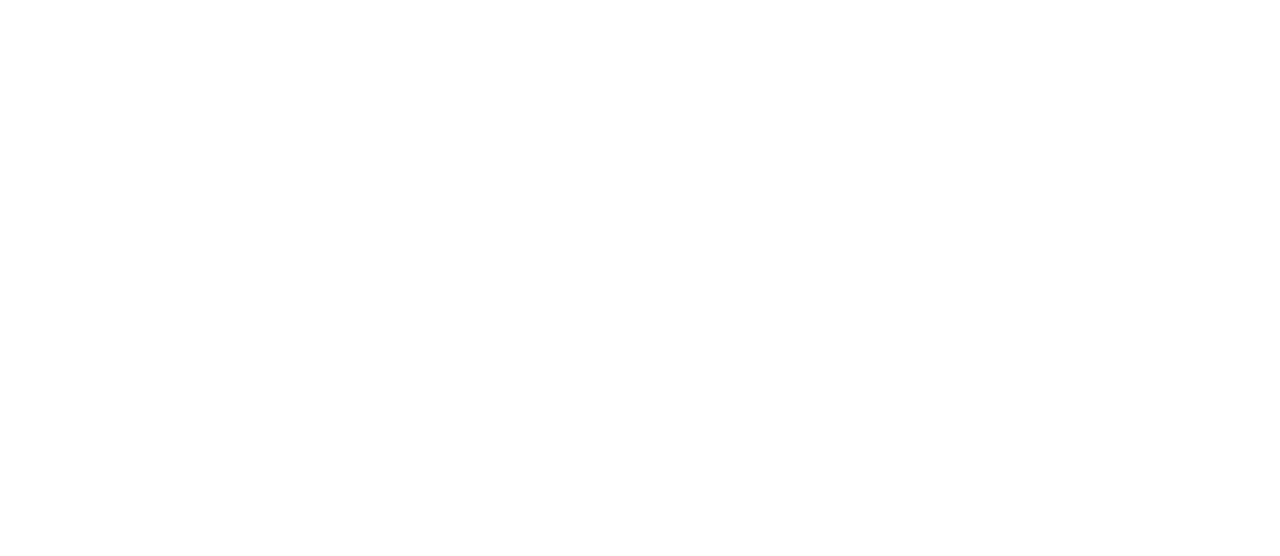
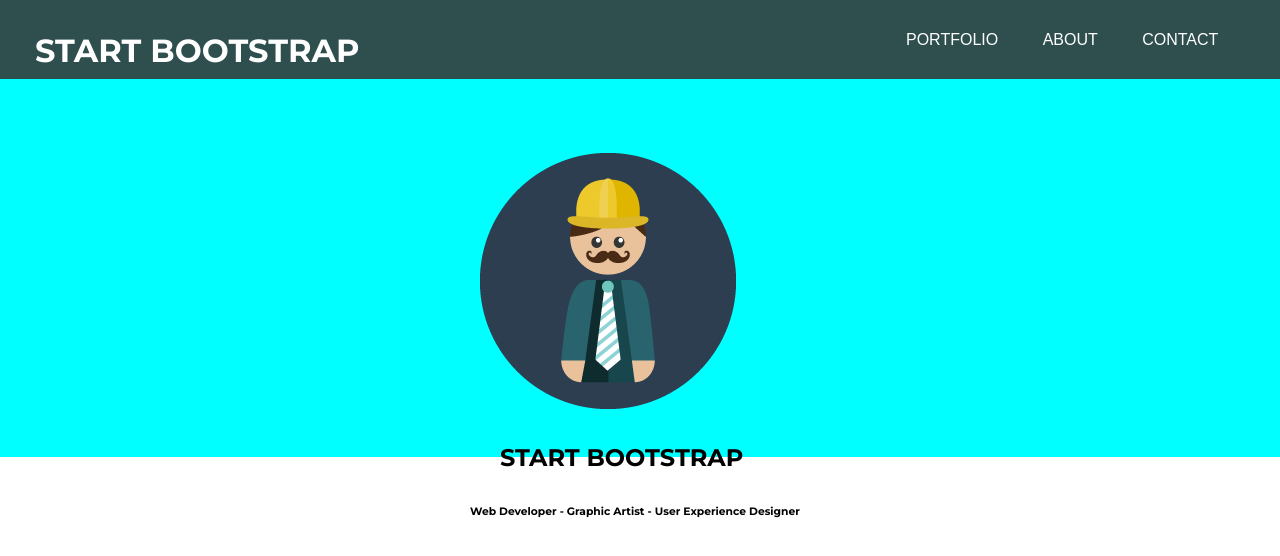
Before and after one commit to karinalaroze/freelancer-laboratoria, a plain HTML site: page index.html in a window 1280 px wide. Drawn offline with Linux system fonts and the light colour scheme.

Commit message:
trabajando en html y css

```diff
--- a/css/common.css
+++ b/css/common.css
@@ -1,3 +1,87 @@
 /*
  * Estilos reutilizables
  */
+ .container{
+ 	width: 100%;
+ 	margin: 0px auto;
+ }
+
+ .row:before, .row:after{
+ 	content: "";
+ 	display: table;
+ }
+
+ .row:after{
+ 	clear: both;
+ }
+
+ [class*="col-"]{
+	 min-height: 7px;
+	 float: left;
+	 padding: 12px;
+}
+
+.col-1{
+	/*(1/12)*100*/
+	width: 8.333333%;
+}
+
+.col-2{
+	/*(2/12)*100*/
+	width: 16.666667%;
+}
+
+.col-3{
+	/*(3/12)*100*/
+	width: 25%;
+}
+
+.col-4{
+	/*(4/12)*100*/
+	width: 33.333333%;
+}
+
+.col-5{
+	/*(5/12)*100*/
+	width: 41.666667%;
+}
+
+.col-6{
+	/*(6/12)*100*/
+	width: 50%;
+}
+
+.col-7{
+	/*(7/12)*100*/
+	width: 58.333333%;
+}
+
+.col-8{
+	/*(8/12)*100*/
+	width: 66.666667%;
+}
+
+.col-9{
+	/*(9/12)*100*/
+	width: 75%;
+}
+
+.col-10{
+	/*(10/12)*100*/
+	width: 83.333333%;
+}
+
+.col-11{
+	/*(11/12)*100*/
+	width: 91.666667%;
+}
+
+.col-12{
+	/*(12/12)*100*/
+	width: 100%;
+}
+
+.img-responsive{
+	max-width: 100%;
+	width: 100%;
+}
--- a/css/main.css
+++ b/css/main.css
@@ -1,3 +1,82 @@
 /*
  * Estilos de tu proyecto
  */
+ {
+ 	font-family: 'Montserrat';
+ }
+
+ body {
+  font-family: 'Montserrat';
+  margin: 0 auto;
+  font-size: 16px;
+  line-height: 1.71429;
+  background-color: #fff;
+}
+
+ nav{
+ 	background: #2F4F4F;
+	width: 100%;
+	height: 60;
+    float: left;
+    position: fixed;
+ }
+
+ ul{
+    width: 30%;
+    float: right;
+
+
+    font-family: 'Raleway', sans-serif;
+}
+ul li{
+    display: inline-block;
+    margin-right: 20px;
+}
+ li a{
+    display: inline-block;
+    color: white;
+    text-align: center;
+    text-decoration: none;
+    padding: 10px;
+}
+
+h1{
+ 	font-family: 'Montserrat';
+ 	color: white;
+ 	position: absolute;
+ 	top: 3px;
+ 	left: 35px;
+
+ }
+
+.box-services{
+  display: inline-block;
+  width: 30%;
+  margin-top: 63px;
+}
+
+h2{
+	font-family: 'Montserrat';
+ 	color: black;
+ 	position: relative;
+ 	top: 90px;
+ 	left: 500px;
+}
+
+h6{
+	color: black;
+	position: relative;
+	top: 90px;
+	left: 470px;
+}
+
+img{
+	position: relative;
+	top: 90px;
+	left: 480px;
+}
+
+.home{
+	background: #00FFFF;
+	top: 500px;
+}
--- a/index.html
+++ b/index.html
@@ -4,10 +4,29 @@
 	<meta charset="UTF-8">
 	<title>Freelancer</title>
 	<!-- Enlaza aquí tu CSS común y de tu proyecto -->
+	<link rel="stylesheet" href="css/common.css">
+	<link rel="stylesheet" href="css/main.css">
+	<link href="https://fonts.googleapis.com/css?family=Montserrat:400,700" rel="stylesheet" type="text/css">
+
 
 </head>
 <body>
 	<!-- Escribe tu código aquí -->
+	<header>
+        <nav>
+            <ul>
+            <li><a href="#">PORTFOLIO</a></li>
+            <li><a href="#">ABOUT</a></li>
+            <li><a href="#">CONTACT</a></li>
+            </ul>
+        </nav>
+        <div  class="title"><h1>START BOOTSTRAP</h1></div>
+    </header>
+    <section class="home">
+      <div class="box-services">
+                <img src="assets/images/profile.png">
+                <h2 class="mb-0">START BOOTSTRAP</h2>
+                <h6 class="m-0">Web Developer - Graphic Artist - User Experience Designer</h6>
 
 	<!-- Enlaza aquí tu archivo JS -->
 
```
